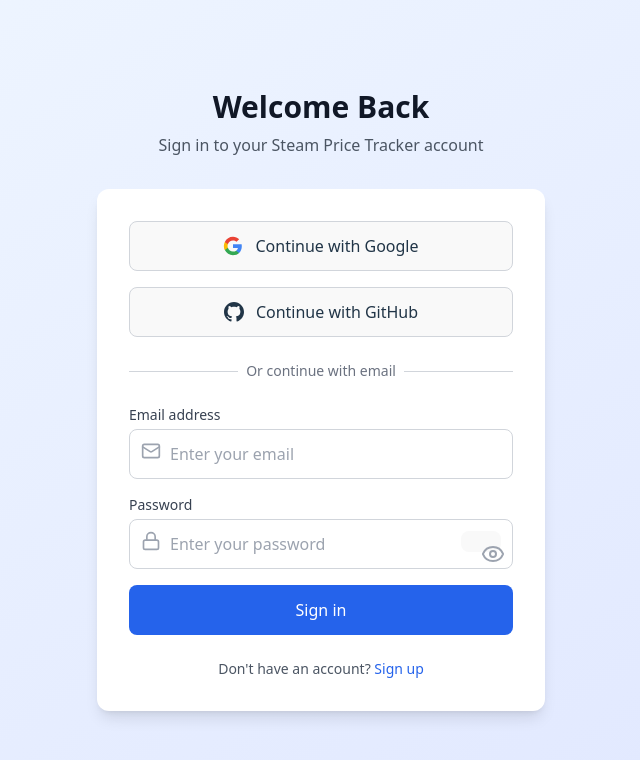
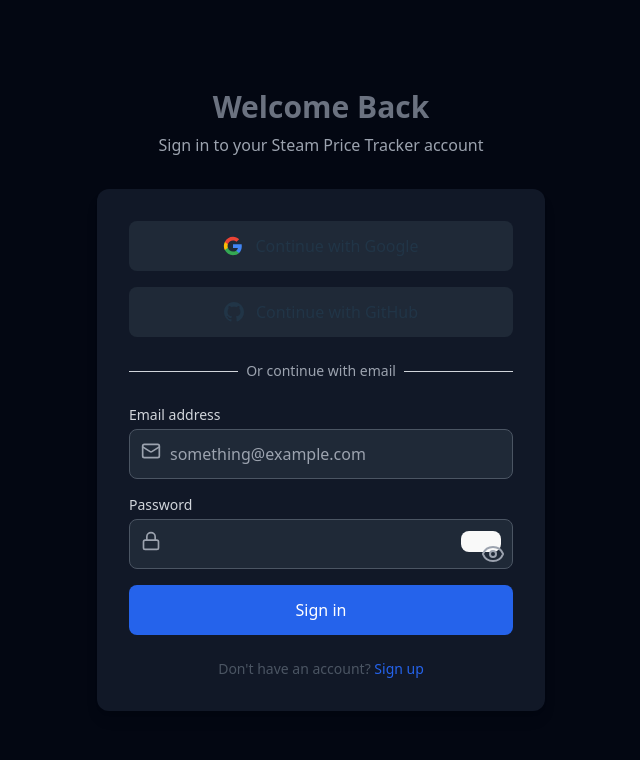
Before and after one commit to PapaZay/SteamPriceTracker, a React (Vite) app in the folder frontend/: page /login in a window 1280 px wide. Shown: the top 760 px of the page, without its empty margins (319-959 px from the left). Built offline with nearby package versions, Linux system fonts and the light colour scheme; no server answers.

Commit message:
updated login page to make it look nicer, updated some buttons as well in dash and navbar

```diff
--- a/frontend/src/pages/Dashboard.tsx
+++ b/frontend/src/pages/Dashboard.tsx
@@ -172,7 +172,7 @@ export default function Dashboard() {
                                 <img
                                     src={`https://steamcdn-a.akamaihd.net/steam/apps/${game.app_id}/header.jpg`}
                                     alt={game.games.name}
-                                    className="w-full h-32 object-cover rounded-lg mb-4"
+                                    className="w-full h-50 object-cover rounded-lg mb-4"
                                 />
                                 <h3 className="text-lg font-semibold text-gray-900 dark:text-gray-100 mb-2">{game.games.name}</h3>
                                 <p className="text-sm text-gray-600 dark:text-gray-400 mb-4">
@@ -192,7 +192,7 @@ export default function Dashboard() {
                                     }
                                 </p>
                                 <button onClick={() => togglePriceHistory(game.app_id)}
-                                        className="w-full px-4 py-2 mb-2 bg-blue-600 text-white rounded-lg hover:bg-blue-700 transition-colors">
+                                        className="w-full px-4 py-2 mb-2 border-2 border-blue-600 text-blue bg-transparent rounded-lg hover:bg-blue-600 hover:text-white transition-colors">
                                     {priceHistory[game.app_id] ? 'Hide Chart' : 'Show Price History'}
                                 </button>
 
@@ -205,7 +205,7 @@ export default function Dashboard() {
                                 )}
                                 <button
                                     onClick={() => handleDeleteGames(game.app_id, game.games.name)}
-                                    className="w-full px-4 py-2 bg-red-600 text-white rounded-lg hover:bg-red-700 transition-colors">
+                                    className="w-full px-4 py-2 border-red-600 border-2 text-red-600 bg-transparent rounded-lg hover:bg-red-600 hover:text-white transition-colors">
                                     Remove From Watchlist
                                 </button>
                             </div>
--- a/frontend/src/pages/Login.tsx
+++ b/frontend/src/pages/Login.tsx
@@ -54,14 +54,14 @@ export default function Login(){
     }
 
     return (
-        <div className="min-h-screen flex items-center justify-center bg-gradient-to-br from-blue-50 to-indigo-100 px-4">
+        <div className="min-h-screen flex items-center justify-center bg-gray-950 px-4">
             <div className="max-w-md w-full space-y-8">
                 <div className="text-center">
-                    <h2 className="text-3xl font-bold text-gray-900 mb-2">Welcome Back</h2>
-                    <p className="text-gray-600">Sign in to your Steam Price Tracker account</p>
+                    <h2 className="text-3xl font-bold text-gray-500 mb-2">Welcome Back</h2>
+                    <p className="text-gray-400">Sign in to your Steam Price Tracker account</p>
                 </div>
 
-                <div className="bg-white rounded-xl shadow-lg p-8 space-y-6">
+                <div className="bg-gray-900 rounded-xl shadow-lg p-8 space-y-6">
                     {error && (
                         <div className="bg-red-50 border border-red-200 text-red-700 px-4 py-3 rounded-lg">
                             {error}
@@ -72,7 +72,7 @@ export default function Login(){
                         <button
                             onClick={handleGoogleLogin}
                             disabled={loading}
-                            className="w-full flex items-center justify-center gap-3 px-4 py-3 border border-gray-300 rounded-lg hover:bg-gray-50 transition-colors disabled:opacity-50"
+                            className="w-full flex items-center justify-center gap-3 px-4 py-3 rounded-lg hover:bg-gray-700 disabled:opacity-50 bg-gray-800 focus:outline-none"
                         >
                             <svg className="w-5 h-5" viewBox="0 0 24 24">
                                 <path fill="#4285F4" d="M22.56 12.25c0-.78-.07-1.53-.2-2.25H12v4.26h5.92c-.26 1.37-1.04 2.53-2.21 3.31v2.77h3.57c2.08-1.92 3.28-4.74 3.28-8.09z"/>
@@ -86,7 +86,7 @@ export default function Login(){
                         <button
                             onClick={handleGitHubLogin}
                             disabled={loading}
-                            className="w-full flex items-center justify-center gap-3 px-4 py-3 border border-gray-300 rounded-lg hover:bg-gray-50 transition-colors disabled:opacity-50"
+                            className="w-full flex items-center justify-center gap-3 px-4 py-3 rounded-lg hover:bg-gray-700 bg-gray-800 focus:outline-none"
                         >
                             <svg className="w-5 h-5" fill="currentColor" viewBox="0 0 24 24">
                                 <path d="M12 0c-6.626 0-12 5.373-12 12 0 5.302 3.438 9.8 8.207 11.387.599.111.793-.261.793-.577v-2.234c-3.338.726-4.033-1.416-4.033-1.416-.546-1.387-1.333-1.756-1.333-1.756-1.089-.745.083-.729.083-.729 1.205.084 1.839 1.237 1.839 1.237 1.07 1.834 2.807 1.304 3.492.997.107-.775.418-1.305.762-1.604-2.665-.305-5.467-1.334-5.467-5.931 0-1.311.469-2.381 1.236-3.221-.124-.303-.535-1.524.117-3.176 0 0 1.008-.322 3.301 1.23.957-.266 1.983-.399 3.003-.404 1.02.005 2.047.138 3.006.404 2.291-1.552 3.297-1.23 3.297-1.23.653 1.653.242 2.874.118 3.176.77.84 1.235 1.911 1.235 3.221 0 4.609-2.807 5.624-5.479 5.921.43.372.823 1.102.823 2.222v3.293c0 .319.192.694.801.576 4.765-1.589 8.199-6.086 8.199-11.386 0-6.627-5.373-12-12-12z"/>
@@ -100,13 +100,13 @@ export default function Login(){
                             <div className="w-full border-t border-gray-300"></div>
                         </div>
                         <div className="relative flex justify-center text-sm">
-                            <span className="px-2 bg-white text-gray-500">Or continue with email</span>
+                            <span className="px-2 bg-gray-900 text-gray-400">Or continue with email</span>
                         </div>
                     </div>
 
                     <form onSubmit={handleLogin} className="space-y-4">
                         <div>
-                            <label htmlFor="email" className="block text-sm font-medium text-gray-700 mb-1">
+                            <label htmlFor="email" className="block text-sm font-medium text-gray-300 mb-1">
                                 Email address
                             </label>
                             <div className="relative">
@@ -114,8 +114,8 @@ export default function Login(){
                                 <input
                                     id="email"
                                     type="email"
-                                    placeholder="Enter your email"
-                                    className="w-full pl-10 pr-4 py-3 border border-gray-300 rounded-lg focus:ring-2 focus:ring-blue-500 focus:border-transparent"
+                                    placeholder="something@example.com"
+                                    className="w-full pl-10 pr-4 py-3 border border-gray-600 bg-gray-800 text-white rounded-lg focus:outline-none"
                                     value={email}
                                     onChange={(e) => setEmail(e.target.value)}
                                     required
@@ -124,7 +124,7 @@ export default function Login(){
                         </div>
 
                         <div>
-                            <label htmlFor="password" className="block text-sm font-medium text-gray-700 mb-1">
+                            <label htmlFor="password" className="block text-sm font-medium text-gray-300 mb-1">
                                 Password
                             </label>
                             <div className="relative">
@@ -132,8 +132,8 @@ export default function Login(){
                                 <input
                                     id="password"
                                     type={showPassword ? "text" : "password"}
-                                    placeholder="Enter your password"
-                                    className="w-full pl-10 pr-12 py-3 border border-gray-300 rounded-lg focus:ring-2 focus:ring-blue-500 focus:border-transparent"
+                                    placeholder=""
+                                    className="w-full pl-10 pr-4 py-3 border border-gray-600 bg-gray-800 text-white rounded-lg focus:outline-none"
                                     value={password}
                                     onChange={(e) => setPassword(e.target.value)}
                                     required
```
Also changed, not shown: frontend/src/components/Navbar.tsx (+5 -5 lines).
